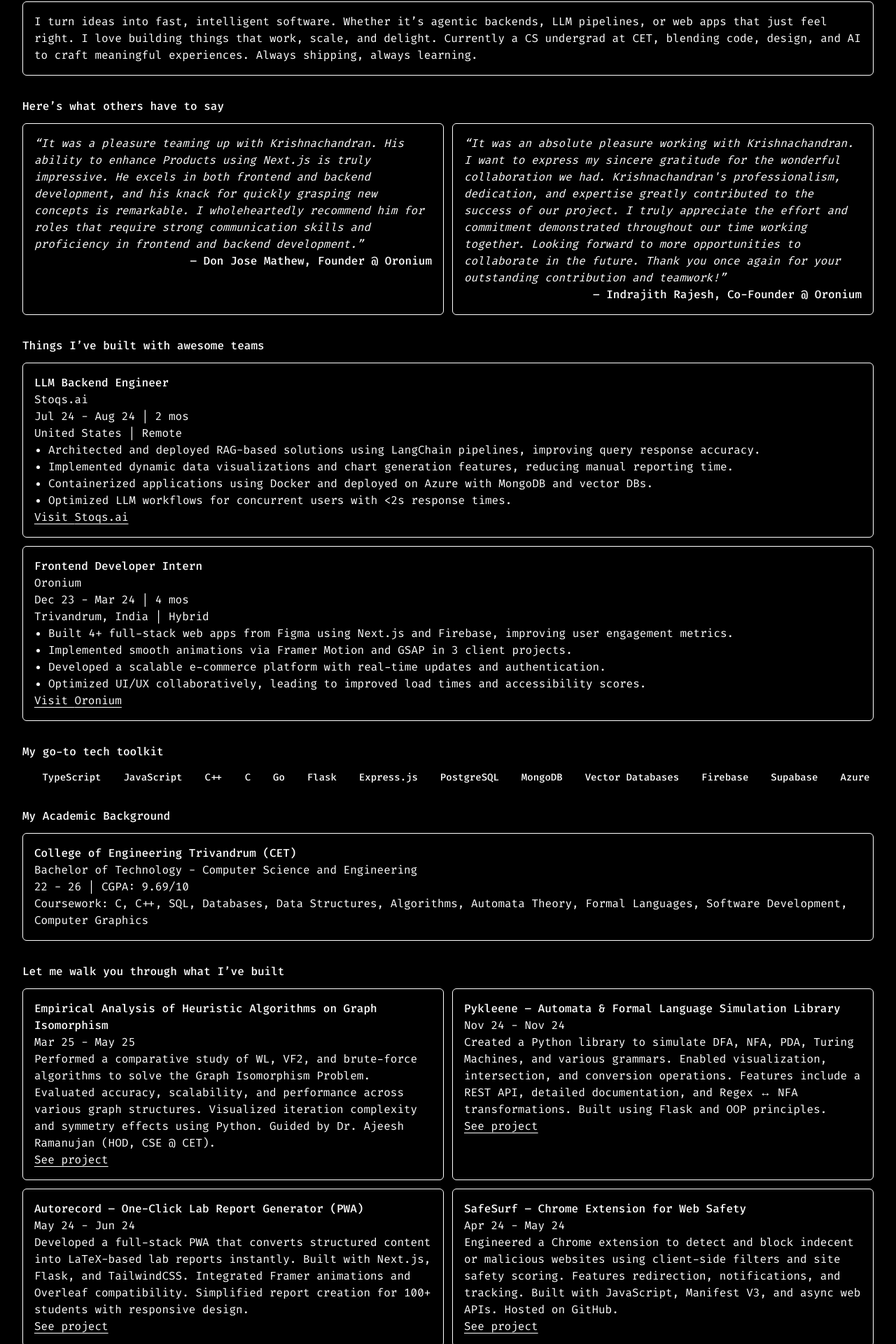
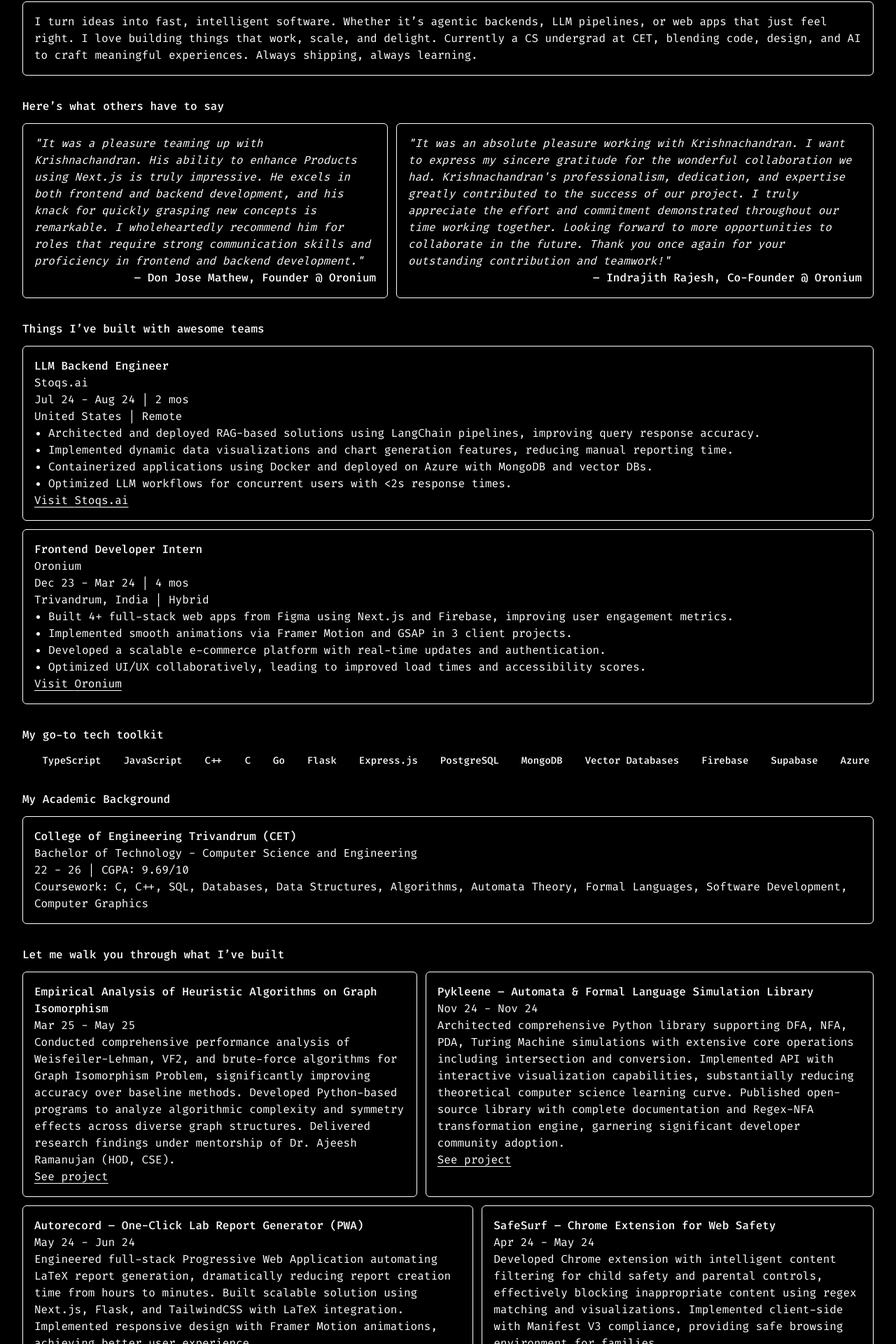
Before and after one commit to krishnachandran-u/krishnachandran, a Next.js app: page / in a window 1280 px wide. Shown: the part 130-2050 px from the top of the page at 70% size. Built offline with nearby package versions, Linux system fonts and the light colour scheme.

Commit message:
new site over ig

```diff
--- a/package.json
+++ b/package.json
@@ -9,11 +9,13 @@
     "lint": "next lint"
   },
   "dependencies": {
+    "framer-motion": "^12.18.1",
     "next": "15.3.3",
     "react": "^19.0.0",
     "react-dom": "^19.0.0",
     "react-fast-marquee": "^1.6.5",
-    "react-icons": "^5.5.0"
+    "react-icons": "^5.5.0",
+    "react-intersection-observer": "^9.16.0"
   },
   "devDependencies": {
     "@eslint/eslintrc": "^3",
--- a/src/app/page.tsx
+++ b/src/app/page.tsx
@@ -1,6 +1,7 @@
 import { portfolioData } from '@/constants/data'
 import Link from 'next/link';
 import SkillsMarquee from '@/components/skillsMarquee';
+import FadeInWhenVisible from '@/components/FadeInWhenVisible';
 
 export default function Home() {
   const { header, sections } = portfolioData;
@@ -10,9 +11,10 @@
       <div className="max-w-[1280px] w-full md:px-[32px] px-[12px]">
         <div className="flex flex-row pt-[24px] pb-[16px] justify-between">
           <div className="flex flex-col md:flex-row md:gap-[12px] md:items-center">
-            <div className="text-xl md:text-4xl font-bold">{header.name}</div>
-            <div className="text-xs">{header.subtitle}</div>
+            <FadeInWhenVisible flow="up"><div className="text-xl md:text-4xl font-bold">{header.name}</div></FadeInWhenVisible>
+            <FadeInWhenVisible flow="up"><div className="text-xs">{header.subtitle}</div></FadeInWhenVisible>
           </div>
+          <FadeInWhenVisible flow="up">
           <div className="flex flex-col md:flex-row md:items-center items-end gap-[6px] md:gap-[12px] md:text-base text-sm">
             {header.links.map((link, index) => (
               <Link  key={index} href={link.href} target="_blank" rel="noopener noreferrer" className="text-sm underline underline-offset-2">
@@ -20,40 +22,39 @@
               </Link>
             ))}
           </div>
+          </FadeInWhenVisible>
         </div>
 
         <div className="flex flex-row justify-between gap-[48px] py-[16px]">
           <div className="flex flex-col gap-[12px]">
-            <div className="font-medium">{sections.summary.title}</div>
-            <div className='border p-4 rounded-md'>{sections.summary.content}</div>
+          <FadeInWhenVisible flow="up"><div className="font-medium">{sections.summary.title}</div></FadeInWhenVisible>
+          <FadeInWhenVisible flow="up"><div className='border p-4 rounded-md'>{sections.summary.content}</div></FadeInWhenVisible>
           </div>
-          {/* <div className="flex flex-col gap-[12px]">
-            <div className="font-medium">{sections.summary.title}</div>
-            {sections.summary.content}
-          </div> */}
         </div>
 
         <div className="flex flex-col gap-[12px] py-[16px]">
-          <div className="font-medium">{sections.recommendations.title}</div>
+          <FadeInWhenVisible flow="up"><div className="font-medium">{sections.recommendations.title}</div></FadeInWhenVisible>
           {Array.from({ length: Math.ceil(sections.recommendations.items.length / 2) }).map((_, rowIndex) => (
             <div key={rowIndex} className="flex flex-col md:flex-row gap-[12px]">
               {sections.recommendations.items
                 .slice(rowIndex * 2, rowIndex * 2 + 2)
                 .map((rec, index) => (
-                  <div key={index} className="flex-1 italic border p-4 rounded-md">
-                    “{rec.text}”
+                  <FadeInWhenVisible key={index} flow="up">
+                    <div className="flex-1 italic border p-4 rounded-md h-full">
+                      &quot;{rec.text}&quot;
                       <div className="not-italic font-medium text-right">– {rec.author}</div>
                     </div>
+                  </FadeInWhenVisible>
                 ))}
             </div>
           ))}
         </div>
 
-
         <div className="flex flex-col py-[16px] gap-[12px]">
-          <div className="font-medium">{sections.experience.title}</div>
+          <FadeInWhenVisible flow="up"><div className="font-medium">{sections.experience.title}</div></FadeInWhenVisible>
           {sections.experience.items.map((item, index) => (
-            <div key={index} className='border p-4 rounded-md'>
+            <FadeInWhenVisible key={index} flow="up">
+              <div className='border p-4 rounded-md'>
                 <p className="font-medium">{item.title}</p>
                 <p>{item.company}</p>
                 <p>{item.duration}</p>
@@ -65,34 +66,38 @@
                 </ul>
                 <Link href={item.href} target="_blank" rel="noopener noreferrer" className="underline underline-offset-4">Visit {item.company}</Link>
               </div>
+            </FadeInWhenVisible>
           ))}
         </div>
 
         <div className="flex flex-col py-[16px] gap-[12px]">
-          <p className="font-medium">{sections.skills.title}</p>
+          <FadeInWhenVisible flow="up"><p className="font-medium">{sections.skills.title}</p></FadeInWhenVisible>
           <SkillsMarquee />
         </div>
 
         <div className="flex flex-col py-[16px] gap-[12px]">
-          <div className="font-medium">{sections.education.title}</div>
+          <FadeInWhenVisible flow="up"><div className="font-medium">{sections.education.title}</div></FadeInWhenVisible>
           {sections.education.items.map((item, index) => (
-            <div key={index} className='border p-4 rounded-md'>
+            <FadeInWhenVisible key={index} flow="up">
+              <div className='border p-4 rounded-md'>
                 <p className="font-medium">{item.institution}</p>
                 <p>{item.degree}</p>
                 <p>{item.duration} | {item.cgpa}</p>
                 <p>{item.coursework}</p>
               </div>
+            </FadeInWhenVisible>
           ))}
         </div>
 
         <div className="flex flex-col py-[16px] gap-[12px]">
-          <div className="font-medium">{sections.featuredWorks.title}</div>
+          <FadeInWhenVisible flow="up"><div className="font-medium">{sections.featuredWorks.title}</div></FadeInWhenVisible>
           {Array.from({ length: Math.ceil(sections.featuredWorks.items.length / 2) }).map((_, rowIndex) => (
             <div key={rowIndex} className="flex flex-col md:flex-row gap-[12px]">
               {sections.featuredWorks.items
                 .slice(rowIndex * 2, rowIndex * 2 + 2)
                 .map((item, index) => (
-                  <div key={index} className="flex-1 border p-4 rounded-md">
+                  <FadeInWhenVisible key={index} flow="up">
+                    <div className="flex-1 border p-4 rounded-md h-full">
                       <p className="font-medium">{item.title}</p>
                       <p>{item.duration}</p>
                       <p>{item.description}</p>
@@ -105,31 +110,33 @@
                         See project
                       </Link>
                     </div>
+                  </FadeInWhenVisible>
                 ))}
             </div>
           ))}
         </div>
 
         <div className="flex flex-col py-[16px] gap-[12px]">
-          <div className="font-medium">{sections.achievements.title}</div>
-          <div className="space-y-2">
+          <FadeInWhenVisible flow="up"><div className="font-medium">{sections.achievements.title}</div></FadeInWhenVisible>
+          <div className="flex flex-col gap-2">
             {sections.achievements.items.map((item, index) => (
-              <div key={index} className="border-l-2 pl-4">
+              <FadeInWhenVisible key={index} flow="up">
+                <div className="border-l-2 pl-4">
                   <div className="">{item}</div>
                 </div>
+              </FadeInWhenVisible>
             ))}
           </div>
         </div>
 
         <div className="flex flex-col py-[16px] gap-[12px]">
-          <div className="font-medium">{sections.connect.title}</div>
+          <FadeInWhenVisible flow="up"><div className="font-medium">{sections.connect.title}</div></FadeInWhenVisible>
+          <FadeInWhenVisible flow="up">
             <div className="border p-4 rounded-md space-y-2">
-            {/* <p className="text-lg font-semibold">Let&apos;s Get in Touch!</p> */}
               <p className="">Feel free to reach out to me via any of the following channels:</p>
               <div className="flex flex-row md:flex-col gap-[12px] md:gap-[8px]">
                 {sections.connect.items.map((item, index) => (
                   <div key={index} className="flex items-center gap-[12px]">
-                  {/* <div className="w-6 h-6 bg-gray-300 rounded-full flex justify-center items-center"></div> */}
                     <Link href={item.href} target="_blank" rel="noopener noreferrer" className="underline underline-offset-4">
                       {item.text}
                     </Link>
@@ -137,6 +144,7 @@
                 ))}
               </div>
             </div>
+          </FadeInWhenVisible>
         </div>
 
           <div className="flex justify-center items-center text-xs md:text-sm text-gray-600 py-[16px]">
--- /dev/null
+++ b/src/components/FadeInWhenVisible.tsx
@@ -0,0 +1,69 @@
+"use client"
+import { motion, useAnimation } from "framer-motion";
+import { useEffect } from "react";
+import { ReactNode } from "react";
+import { useInView } from "react-intersection-observer";
+
+export default function FadeInWhenVisible({ children, className, flow = "left" }: { children: ReactNode, className?: string, flow?: string,}) {
+    const controls = useAnimation();
+    const [ref, inView] = useInView();
+
+    useEffect(() => {
+        if (inView) {
+            controls.start("visible");
+        } else {
+            controls.start("hidden");
+        }
+    }, [controls, inView]);
+
+    return (
+        <motion.span
+            ref={ref}
+            animate={controls}
+            initial="hidden"
+            transition={{
+                type: "spring",
+                duration: 0.3,
+                delay: 0.1,
+                ease: "easeInOut"
+            }}
+            variants={{
+                visible: {
+                    x: 0,
+                    y: 0,
+                    opacity: 1,
+                    scale: 1
+                },
+                hidden: {
+                    x: getX({ flow }),
+                    y: getY({ flow }),
+                    opacity: 0,
+                    scale: 0
+                }
+            }}
+            className={className}
+        >
+            {children}
+        </motion.span>
+    );
+}
+
+function getX({ flow }: { flow: string }) {
+    if (flow === "left") {
+        return 100;
+    }
+    else if (flow === "right") {
+        return -85;
+    }
+    else return 0;
+}
+
+function getY({ flow }: { flow: string }) {
+    if (flow === "up") {
+        return 100;
+    }
+    else if (flow === "down") {
+        return -40;
+    }
+    else return 0;
+}
--- a/src/constants/data.tsx
+++ b/src/constants/data.tsx
@@ -117,28 +117,28 @@
             title: "Empirical Analysis of Heuristic Algorithms on Graph Isomorphism",
             duration: "Mar 25 - May 25",
             description:
-              "Performed a comparative study of WL, VF2, and brute-force algorithms to solve the Graph Isomorphism Problem. Evaluated accuracy, scalability, and performance across various graph structures. Visualized iteration complexity and symmetry effects using Python. Guided by Dr. Ajeesh Ramanujan (HOD, CSE @ CET).",
+            "Conducted comprehensive performance analysis of Weisfeiler-Lehman, VF2, and brute-force algorithms for Graph Isomorphism Problem, significantly improving accuracy over baseline methods. Developed Python-based programs to analyze algorithmic complexity and symmetry effects across diverse graph structures. Delivered research findings under mentorship of Dr. Ajeesh Ramanujan (HOD, CSE).",
             href: "https://www.linkedin.com/in/krishnachandran-u/details/projects/"
           },
           {
             title: "Pykleene – Automata & Formal Language Simulation Library",
             duration: "Nov 24 - Nov 24",
             description:
-              "Created a Python library to simulate DFA, NFA, PDA, Turing Machines, and various grammars. Enabled visualization, intersection, and conversion operations. Features include a REST API, detailed documentation, and Regex ↔ NFA transformations. Built using Flask and OOP principles.",
+              "Architected comprehensive Python library supporting DFA, NFA, PDA, Turing Machine simulations with extensive core operations including intersection and conversion. Implemented  API with interactive visualization capabilities, substantially reducing theoretical computer science learning curve. Published open-source library with complete documentation and Regex-NFA transformation engine, garnering significant developer community adoption.",
             href: "https://pykleene.vercel.app/"
           },
           {
             title: "Autorecord – One-Click Lab Report Generator (PWA)",
             duration: "May 24 - Jun 24",
             description:
-              "Developed a full-stack PWA that converts structured content into LaTeX-based lab reports instantly. Built with Next.js, Flask, and TailwindCSS. Integrated Framer animations and Overleaf compatibility. Simplified report creation for 100+ students with responsive design.",
+              "Engineered full-stack Progressive Web Application automating LaTeX report generation, dramatically reducing report creation time from hours to minutes. Built scalable solution using Next.js, Flask, and TailwindCSS with LaTeX integration. Implemented responsive design with Framer Motion animations, achieving better user experience.",
             href: "https://github.com/krishnachandran-u/autorecord"
           },
           {
             title: "SafeSurf – Chrome Extension for Web Safety",
             duration: "Apr 24 - May 24",
             description:
-              "Engineered a Chrome extension to detect and block indecent or malicious websites using client-side filters and site safety scoring. Features redirection, notifications, and tracking. Built with JavaScript, Manifest V3, and async web APIs. Hosted on GitHub.",
+              "Developed Chrome extension with intelligent content filtering for child safety and parental controls, effectively blocking inappropriate content using regex matching and visualizations. Implemented client-side with Manifest V3 compliance, providing safe browsing environment for families.",
             href: "https://github.com/krishnachandran-u/safesurf"
           },
           {
@@ -159,7 +159,7 @@
             title: "Textrade – College Essentials Marketplace (PWA)",
             duration: "Nov 23 - Nov 23",
             description:
-              "Launched a PWA for students to trade used academic essentials with ease. Built using Next.js, Supabase, Prisma ORM, and Tailwind CSS. Encouraged peer-to-peer exchange, reducing costs and waste.",
+              "Launched peer-to-peer marketplace PWA facilitating student trades, significantly reducing academic material costs for registered users. Developed full-stack solution using Next.js, Supabase, and Prisma ORM with secure transaction processing and user verification.",
             href: "https://github.com/krishnachandran-u/textrade"
           },
           {
```
Also changed, not shown: 1 other file (tests, documents, lock files or other folders). Lines whose indentation alone changed are shown as unchanged.
